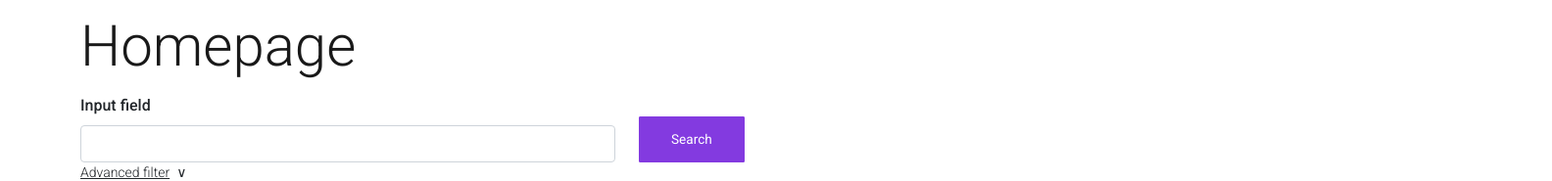
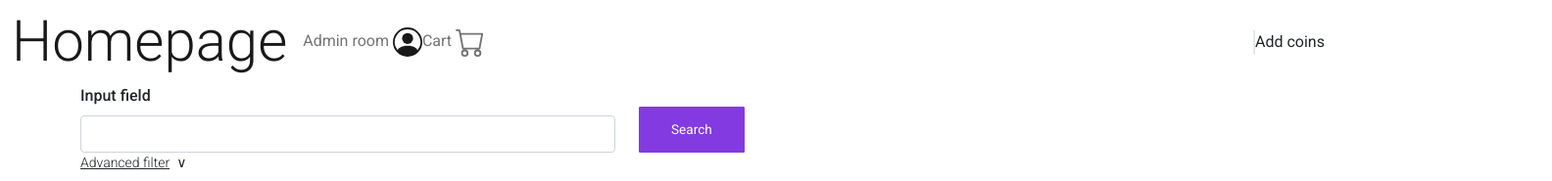
Before and after one commit to tbandelikova/catalogue2, a React (Create React App) app in the folder frontend/: page / in a window 1280 px wide. Shown: the top 185 px of the page at 98% size, 1584 px wide, since content can reach past the window. Built offline with nearby package versions, Linux system fonts and the light colour scheme.

Commit message:
add navbar in component

```diff
--- a/frontend/package.json
+++ b/frontend/package.json
@@ -10,6 +10,7 @@
     "react": "^18.1.0",
     "react-bootstrap": "^2.4.0",
     "react-dom": "^18.1.0",
+    "react-icons": "^4.4.0",
     "react-redux": "^8.0.2",
     "react-router-dom": "^6.3.0",
     "react-scripts": "^2.1.3",
--- a/frontend/src/App.css
+++ b/frontend/src/App.css
@@ -3,3 +3,24 @@
 .App {
   font-family: 'Roboto', sans-serif;
 }
+.collapse span {
+  margin-right: 2rem;
+}
+
+.navbar-text svg:hover {
+  cursor: pointer;
+}
+
+.navbar-text:hover {
+  font-weight: 900;
+  text-decoration: underline;
+}
+
+.navbar a {
+  color: black;
+  text-decoration: none;
+}
+
+.navbar .navbar-brand {
+  font-size: calc(1.475rem + 2.7vw);
+}
--- /dev/null
+++ b/frontend/src/components/Navigation.js
@@ -0,0 +1,59 @@
+import React, { useState } from "react";
+import { Navbar, Col, Breadcrumb, Container, Offcanvas } from "react-bootstrap";
+import { Link } from "react-router-dom";
+import { BsCart, BsPersonCircle } from "react-icons/bs";
+
+
+export default function Navigation({ title, condition }) {
+
+    const [show, setShow] = useState(false);
+
+    const handleClose = () => setShow(false);
+    const handleShow = () => setShow(true);
+
+    return (
+        <Navbar collapseOnSelect expand="lg">
+            <Container>
+                <Col>
+                    <Navbar.Brand className="display-4">{title}</Navbar.Brand>
+                    { condition === "true" ?
+                    <Breadcrumb>
+                        <Breadcrumb.Item>
+                            <Link to="/">Homepage</Link>
+                        </Breadcrumb.Item>
+                        <Breadcrumb.Item active>List of the coins</Breadcrumb.Item>
+                    </Breadcrumb>
+                        : null}
+                </Col>
+                <Navbar.Toggle aria-controls="offcanvasNavbarLabel-expand-sm" />
+                <Navbar.Offcanvas id="offcanvasNavbarLabel-expand-sm"
+                    aria-labelledby="offcanvasNavbarLabel-expand-sm"
+                    placement="end">
+                    <Offcanvas.Header closeButton>
+                        <Offcanvas.Title id="offcanvasNavbarLabel-expand-sm">
+                            Menu
+                        </Offcanvas.Title>
+                    </Offcanvas.Header>
+                    <Offcanvas.Body>
+                        <Navbar.Text>
+                            Admin room <a href="/"><BsPersonCircle size={30} /></a>
+                        </Navbar.Text>
+                        <Navbar.Text>
+                            Cart <BsCart onClick={handleShow} size={30} />
+                        </Navbar.Text>
+                    </Offcanvas.Body>
+                </Navbar.Offcanvas>
+            </Container>
+            <Offcanvas show={show} onHide={handleClose} responsive="sm" placement="end">
+                <Offcanvas.Header closeButton>
+                    <Offcanvas.Title>Cart</Offcanvas.Title>
+                </Offcanvas.Header>
+                <Offcanvas.Body>
+                    <p className="mb-0">
+                        Add coins
+                    </p>
+                </Offcanvas.Body>
+            </Offcanvas>
+        </Navbar>
+    )
+}
--- a/frontend/src/pages/Homepage.css
+++ b/frontend/src/pages/Homepage.css
@@ -1,7 +1,3 @@
-.navbar .navbar-brand {
-    font-size: calc(1.475rem + 2.7vw);
-}
-
 .search-block {
     align-items: flex-end;
 }
@@ -79,6 +75,6 @@ img .card-img-bottom {
     cursor: pointer;
 }
 
-.card {
-    border: none !important;
+body .card {
+    border: none;
 }
--- a/frontend/src/pages/Homepage.js
+++ b/frontend/src/pages/Homepage.js
@@ -1,9 +1,10 @@
 import "./Homepage.css";
 import React, { Component } from "react";
-import { Container, Navbar, Form} from "react-bootstrap";
+import { Container, Form} from "react-bootstrap";
 import CategoryCards from "../components/CategoryCards";
 import Filter from "../components/Filter";
 import AdvFilter from "../components/AdvFilter";
+import Navigation from "../components/Navigation";
 
 import { toggleFilter } from "../redux/actions";
 import { connect } from "react-redux";
@@ -28,11 +29,7 @@ class Homepage extends Component {
         const {isAdvancedFilter} = this.props;
         return (
             <>
-                <Navbar>
-                    <Container>
-                        <Navbar.Brand className="display-4">Homepage</Navbar.Brand>
-                    </Container>
-                </Navbar>
+                <Navigation title="Homepage" condition="false" />
                 <Container>
                     <Form>
                         <Filter />
--- a/frontend/src/pages/ListOfCoins.js
+++ b/frontend/src/pages/ListOfCoins.js
@@ -1,10 +1,11 @@
 import React, { Component } from "react";
-import { Form, Card, Container, Row, Col, Navbar, Breadcrumb } from "react-bootstrap";
+import { Form, Card, Container, Row, Col } from "react-bootstrap";
 import { Link } from "react-router-dom";
 import "./ListOfCoins.css";
 import Filter from "../components/Filter";
 import AdvFilter from "../components/AdvFilter";
 import Paginator from "../components/Paginator";
+import Navigation from "../components/Navigation";
 
 import { toggleFilter } from "../redux/actions";
 import { connect } from "react-redux";
@@ -45,17 +46,7 @@ class ListOfCoins extends Component {
 
         return (
             <>
-                <Navbar>
-                    <Container>
-                        <Navbar.Brand className="display-4">List of the coins</Navbar.Brand>
-                        <Breadcrumb>
-                            <Breadcrumb.Item>
-                                <Link to="/">Homepage</Link>
-                            </Breadcrumb.Item>
-                            <Breadcrumb.Item active>List of the coins</Breadcrumb.Item>
-                        </Breadcrumb>
-                    </Container>
-                </Navbar>
+                <Navigation title="List of the coins" condition="true" />
                 <Container>
                     <Form>
                         <Filter />
@@ -75,7 +66,7 @@ class ListOfCoins extends Component {
                                             <Row>
                                                 <Col>
                                                     <Card.Img src={card.avers_img}
-                                                        alt={'coin ' + card.avers_img} style={{ width: '60%' }} />
+                                                        alt={'coin ' + card.avers_img} style={{ width: '50%' }} />
                                                 </Col>
                                                 <Col>
                                                     <Card.Body>
```
Also changed, not shown: 1 other file (tests, documents, lock files or other folders).
